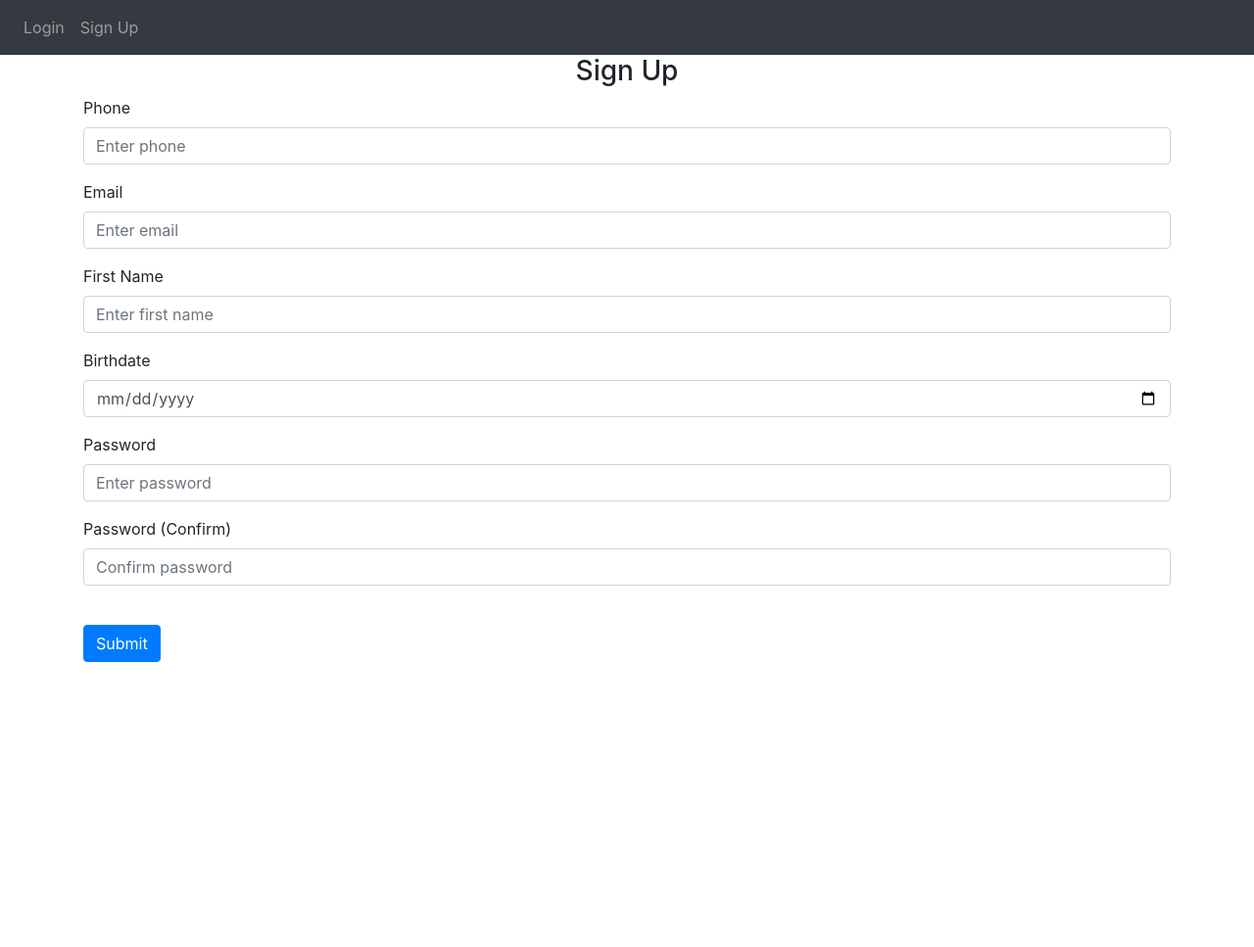
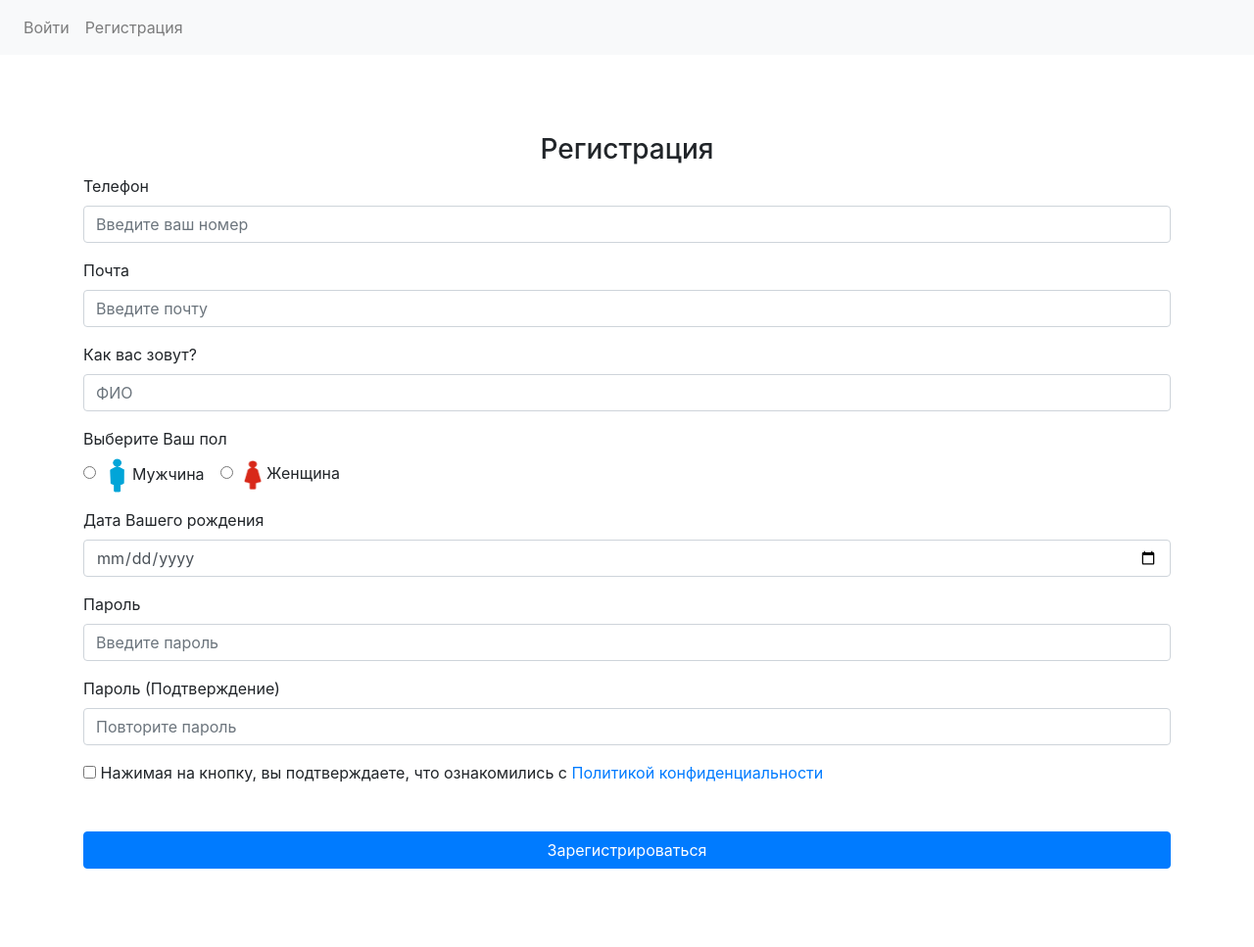
Before and after one commit to Data-Acquisition/PharmaBot, a Flask app: page /sign-up in a window 1280 px wide. Shown: the whole page at 98% size. Before the commit the page ends 676 px from the top, so only its background shows below. Run offline with Flask 2, Linux system fonts and the light colour scheme; some libraries are stand-ins or nearby versions.

Commit message:
create designsigh-up, navbar

```diff
--- a/src/app/application/templates/base.html
+++ b/src/app/application/templates/base.html
@@ -18,30 +18,53 @@
     <title>{% block title %}Home{% endblock %}</title>
   </head>
   <body>
-    <nav class="navbar navbar-expand-lg navbar-dark bg-dark">
-      <button
+    {% if user.is_authenticated %}
+    <div class="content">
+      <button style="color: white; position:fixed; bottom:5%;
+      background: #D82819; margin: 0 30%; height: 50px"
+      class="navbar-toggler"
+      type="button"
+      data-toggle="collapse"
+      data-target="#navbar"
+      >
+        <img src="../static/img/robot-menu.png" style="width: 30%">
+        <span class="">Меню</span>
+      </button>
+    </div>
+    <!-- <img src="../static/img/pharma-icon.png" style="width: 50%"> -->
+    <nav class="navbar navbar-expand-lg navbar-light bg-light">
+      {% else %}
+    <nav class="navbar navbar-expand-lg navbar-light bg-light">
+      <div class="navbar-toggler">
+        <button
         class="navbar-toggler"
         type="button"
         data-toggle="collapse"
         data-target="#navbar"
-      >
-        <span class="navbar-toggler-icon"></span>
-      </button>
+        >
+        <span class=""></span>
+          <!-- <img src="../static/img/pharma-icon.png" alt=""> -->
+        </button>
+        <img src="../static/img/pharma-icon.png" style="width: 50%">
+      </div>
+      {% endif %}
       <div class="collapse navbar-collapse" id="navbar">
-        <div class="navbar-nav">
           {% if user.is_authenticated %}
-          <a class="nav-item nav-link" id="home" href="/">Home</a>
-          <a class="nav-item nav-link" id="pharma" href="/pharma">Pharmacies</a>
-          <a class="nav-item nav-link" id="notify" href="/notify">Notify</a>
-          <a class="nav-item nav-link" id="polls" href="/polls">Polls</a>
-          <a class="nav-item nav-link" id="bonus" href="/bonus">Bonus</a>
-          <a class="nav-item nav-link" id="feedback" href="/feedback">Feedback</a>
-          <a class="nav-item nav-link" id="settings" href="/settings">Settings</a>
-          <a class="nav-item nav-link" id="help" href="/help">Help</a>
-          <a class="nav-item nav-link" id="logout" href="/logout">Logout</a>
+          <div class="navbar-nav" style="position: fixed; background-color: white;
+          width: 100%">
+          <a class="nav-item nav-link" id="home" href="/">Карта</a>
+          <a class="nav-item nav-link" id="pharma" href="/pharma">Контакты аптек</a>
+          <a class="nav-item nav-link" id="notify" href="/notify">Уведомления</a>
+          <a class="nav-item nav-link" id="polls" href="/polls">Доступные опросы</a>
+          <a class="nav-item nav-link" id="bonus" href="/bonus">Карта лояльности</a>
+          <a class="nav-item nav-link" id="feedback" href="/feedback">Обратная связь</a>
+          <a class="nav-item nav-link" id="settings" href="/settings">Настройки</a>
+          <a class="nav-item nav-link" id="help" href="/help">Помощь</a>
+          <a class="nav-item nav-link" id="logout" href="/logout">Выйти</a>
           {% else %}
-          <a class="nav-item nav-link" id="login" href="/loginphone">Login</a>
-          <a class="nav-item nav-link" id="signUp" href="/sign-up">Sign Up</a>
+          <div class="navbar-nav">
+          <a class="nav-item nav-link" id="login" href="/loginphone">Войти</a>
+          <a class="nav-item nav-link" id="signUp" href="/sign-up">Регистрация</a>
           {% endif %}
         </div>
       </div>
@@ -65,7 +88,7 @@
     </div>
     {% endif %} {% endfor %} {% endif %} {% endwith %}
 
-    <div class="container">{% block content %} {% endblock %}</div>
+    <div class="container">{% block content %}{% endblock %}</div>
     <script
       src="https://code.jquery.com/jquery-3.2.1.slim.min.js"
       integrity="sha384-KJ3o2DKtIkvYIK3UENzmM7KCkRr/rE9/Qpg6aAZGJwFDMVNA/GpGFF93hXpG5KkN"
--- a/src/app/application/templates/bonus.html
+++ b/src/app/application/templates/bonus.html
@@ -1,6 +1,5 @@
 {% extends "base.html" %} {% block title %}Map{% endblock %}
 {% block content %}
-<div class="container">
   <br>
   <p>{{ balance }}</p>
   {% if balance.client.card %}
@@ -16,5 +15,4 @@
   {% for i in range(count - 1) %}
     <p>{{ balance.bonuses[i].expireAt[:10] }} сгорит {{ balance.bonuses[i].amount }} бонусов</p>
   {% endfor %}
-</div>
 {% endblock %}
--- a/src/app/application/templates/sign_up.html
+++ b/src/app/application/templates/sign_up.html
@@ -1,39 +1,57 @@
 {% extends "base.html" %} {% block title %}Sign Up{% endblock %} {% block
   content %}
-  <form method="POST">
-    <h3 align="center">Sign Up</h3>
+  <form method="POST" style="margin-top: 10vh; margin-bottom: 10vh">
+    <h3 align="center">Регистрация</h3>
     <div class="form-group">
-      <label for="phone">Phone</label>
+      <label for="phone">Телефон</label>
       <input
         type="phone"
         class="form-control"
         id="phone"
         name="phone"
-        placeholder="Enter phone"
+        placeholder="Введите ваш номер"
       />
     </div>
     <div class="form-group">
-      <label for="email">Email</label>
+      <label for="email">Почта</label>
       <input
         type="email"
         class="form-control"
         id="email"
         name="email"
-        placeholder="Enter email"
+        placeholder="Введите почту"
       />
     </div>
     <div class="form-group">
-      <label for="firstName">First Name</label>
+      <label for="firstName">Как вас зовут?</label>
       <input
         type="text"
         class="form-control"
         id="first_name"
         name="first_name"
-        placeholder="Enter first name"
+        placeholder="ФИО"
       />
     </div>
     <div class="form-group">
-      <label for="birthdate">Birthdate</label>
+      <label for="gender">Выберите Ваш пол</label>
+      <br>
+      <div class="form-check form-check-inline">
+        <label class="form-check-label">
+          <input class="form-check-input" type="radio" name="gender" id="male" value="male">
+          <img src="../static/img/male.png" style="width: 23px; height: 35px;">
+          Мужчина
+        </label>
+      </div>
+      <div class="form-check form-check-inline">
+        <label class="form-check-label">
+          <input class="form-check-input" type="radio" name="gender" id="female" value="female">
+          <img src="../static/img/female.png" style="width: 20px; height: 30px;">
+          Женщина
+        </label>
+      </div>
+    </div>
+    <div class="form-group">
+      <label for="birthdate">Дата Вашего рождения</label>
       <input
         type="date"
         class="form-control"
@@ -43,26 +61,35 @@
       />
     </div>
     <div class="form-group">
-      <label for="password1">Password</label>
+      <label for="password1">Пароль</label>
       <input
         type="password"
         class="form-control"
         id="password1"
         name="password1"
-        placeholder="Enter password"
+        placeholder="Введите пароль"
       />
     </div>
     <div class="form-group">
-      <label for="password2">Password (Confirm)</label>
+      <label for="password2">Пароль (Подтверждение)</label>
       <input
         type="password"
         class="form-control"
         id="password2"
         name="password2"
-        placeholder="Confirm password"
+        placeholder="Повторите пароль"
       />
     </div>
+    <div class="form-group">
+      <label class="checkbox-inline">
+        <input type="checkbox" value="">
+        Нажимая на кнопку, вы подтверждаете, что ознакомились с
+        <a href="#">Политикой конфиденциальности</a>
+      </label>
+    </div>
     <br />
-    <button type="submit" class="btn btn-primary">Submit</button>
+    <div align="center">
+    <button type="submit" class="btn btn-primary" style="width: 100%">Зарегистрироваться</button>
+    </div>
   </form>
   {% endblock %}
--- a/src/app/application/views/auth.py
+++ b/src/app/application/views/auth.py
@@ -31,7 +31,7 @@ def login_password():
     if check_password_hash(user.password, password):
       flash(f'Logged in successfully!', category='success')
       login_user(user, remember=True)
-      return redirect(url_for('views.map'))
+      return redirect(url_for('views.notify'))
     else:
       flash(f'Incorrect password, try again.', category='error')
 
@@ -98,6 +98,6 @@ def sign_up():
             client = Maxma(phone)
             client.add_new_client_short(phone, email, first_name, birthdate)
             flash('Account created!', category='success')
-            return redirect(url_for('views.map'))
+            return redirect(url_for('views.notify'))
 
     return render_template("sign_up.html", user=current_user)
--- a/src/app/bot.py
+++ b/src/app/bot.py
@@ -14,7 +14,7 @@ bot = telebot.TeleBot(API_TOKEN)
 
 def web_app_keyboard():
     keyboard = types.ReplyKeyboardMarkup(row_width=1, resize_keyboard=True)
-    web_app_test = types.WebAppInfo('https://17cf-176-52-19-144.eu.ngrok.io')
+    web_app_test = types.WebAppInfo('https://27dd-176-52-31-229.eu.ngrok.io')
         # "https://yandex.ru/maps/org/238736570145")
     one_butt = types.KeyboardButton(
         text="Войти", web_app=web_app_test)
```
Also changed, not shown: src/app/application/static/img/female.png (added), src/app/application/static/img/male.png (added), src/app/application/static/img/pharma-icon.png (added), src/app/application/static/img/robot-menu.png (added).
